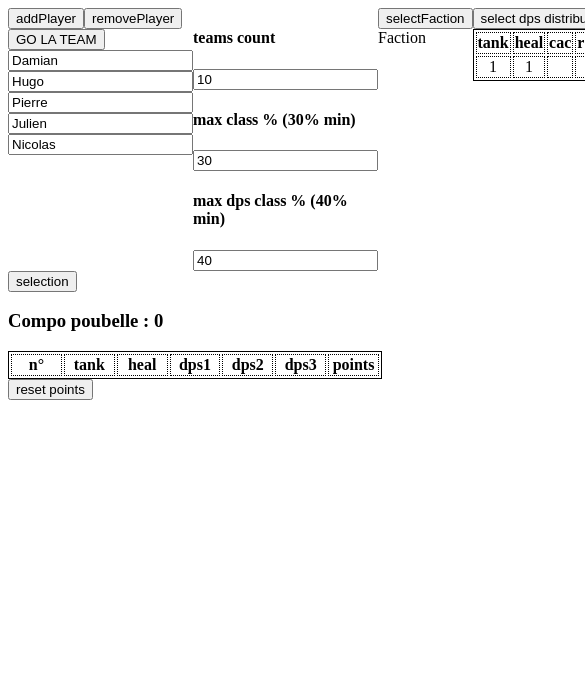
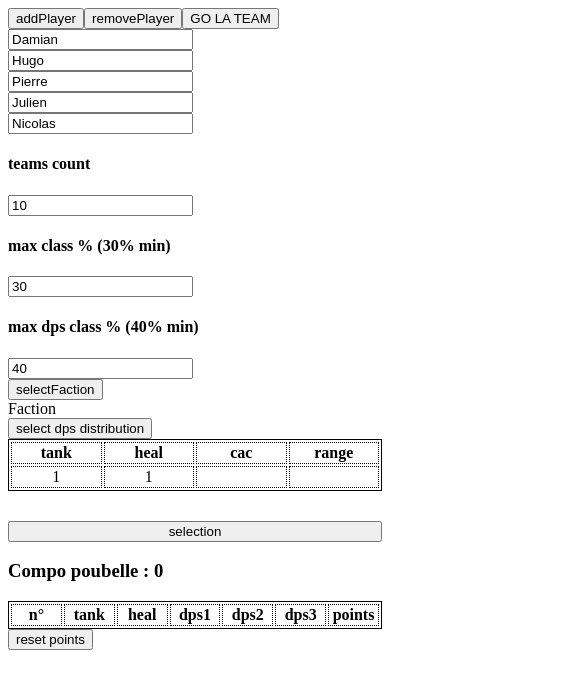
Before and after one commit to DamianKornak/WoWLottery, an Angular app: page / in a window 390 px wide. Shown: the top 688 px of the page, 585 px wide, since content can reach past the window. Built offline with nearby package versions, Linux system fonts and the light colour scheme.

Commit message:
modern code

```diff
--- a/src/app/app.component.css
+++ b/src/app/app.component.css
@@ -17,6 +17,18 @@ th, td {
 
 .section_top {
   display: flex
+
+}
+
+@media (max-width: 640px) {
+  .section_top {
+    flex-direction: column;
+  }
+}
+
+.selectionButton {
+  margin-top: 30px;
+  width: 100%;
 }
 
 .div_top {
--- a/src/app/app.component.html
+++ b/src/app/app.component.html
@@ -60,7 +60,7 @@
 
 </section>
 
-<button type="button" name="button" (click)="generateResults()">
+<button class="selectionButton" type="button" name="button" (click)="generateResults()">
   selection
 </button>
 
--- a/src/app/app.component.ts
+++ b/src/app/app.component.ts
@@ -72,22 +72,12 @@ export class AppComponent {
   }
 
   setMaxClassPrct(event) {
-    if (event.target.value >= 30) {
-      this.maxClassPrct = event.target.value;
-    } else {
-      this.maxClassPrct = 30;
-    }
-
+    this.maxClassPrct = event.target.value >= 30 ? event.target.value : 30;
     (<HTMLInputElement>document.getElementById('maxClassPrctValue')).value = '' + this.maxClassPrct;
   }
 
   setMaxDpsClassPrct(event) {
-    if (event.target.value >= 40) {
-      this.maxDpsClassPrct = event.target.value;
-    } else {
-      this.maxDpsClassPrct = 40;
-    }
-
+    this.maxDpsClassPrct = event.target.value >= 40 ? event.target.value : 40;
     (<HTMLInputElement>document.getElementById('maxDpsClassPrctValue')).value = '' + this.maxDpsClassPrct;
   }
 
@@ -102,17 +92,11 @@ export class AppComponent {
   }
 
   removePlayer() {
-    if (this.virginPlayers.length == 0) {
-      return;
-    }
-    this.virginPlayers.pop();
+    this.virginPlayers.length ? this.virginPlayers.pop() : '';
   }
 
   addPlayer() {
-    if (this.virginPlayers.length == 5) {
-      return;
-    }
-    this.virginPlayers.push({name: '', selected: false});
+    this.virginPlayers.length == 5 ? '' : this.virginPlayers.push({name: '', selected: false});
   }
 
   changeName(event, PlayerIndex) {
@@ -152,11 +136,11 @@ export class AppComponent {
   }
 
   resetPoints() {
-    Object.keys(this.resultPoints).map(key => this.resultPoints[key] = 0)
+    Object.keys(this.resultPoints).map(key => this.resultPoints[key] = 0);
   }
 
   generateResults() {
-    console.log('START')
+    console.log('START');
     let index = 0;
     this.falseCompoCount = 0;
     this.results = [];
@@ -215,7 +199,7 @@ export class AppComponent {
     }
 
     console.log('report', this.makeReportFromResult(this.results));
-    console.log('STOP')
+    console.log('STOP');
   }
 
   isValidResult(result: IResult) {
@@ -308,7 +292,7 @@ export class AppComponent {
     let allDpsCac = [];
     let allDpsDistance = [];
 
-    this.virginPlayers.map(player => newReport[player.name] = {tank: 0, dpsCac: 0, dpsDistance: 0, heal: 0})
+    this.virginPlayers.map(player => newReport[player.name] = {tank: 0, dpsCac: 0, dpsDistance: 0, heal: 0});
 
     globalResult.map(result => {
       Object.keys(result).map(key => {
```
Also changed, not shown: 3 other files (tests, documents, lock files or other folders).
